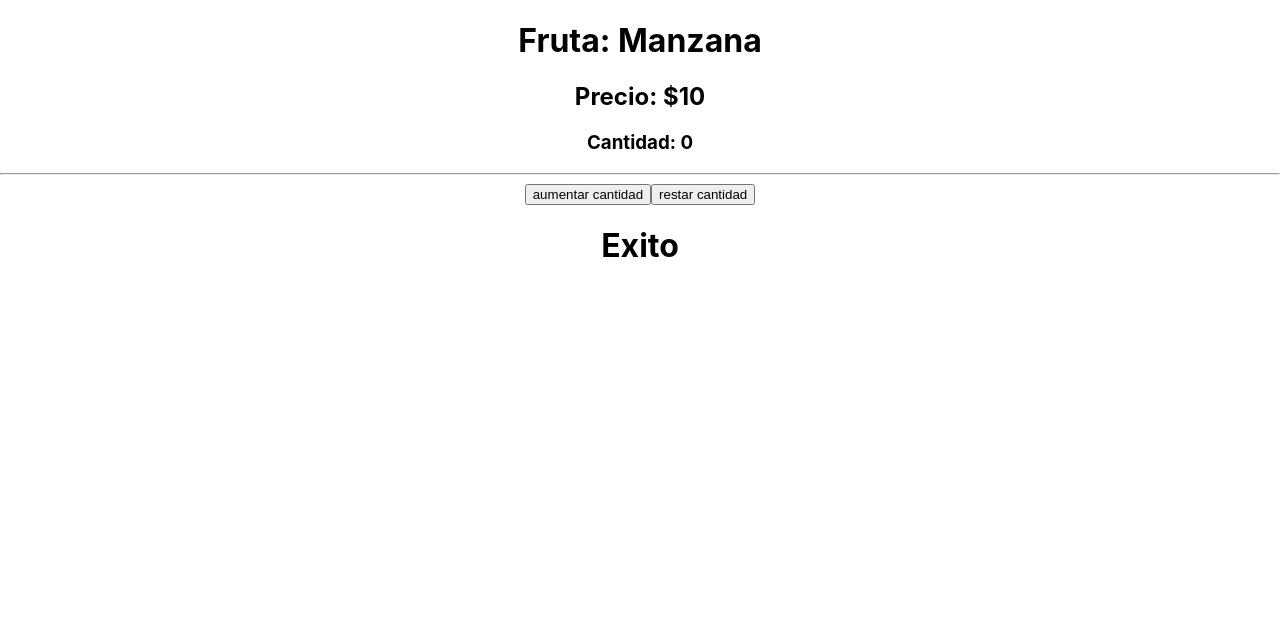
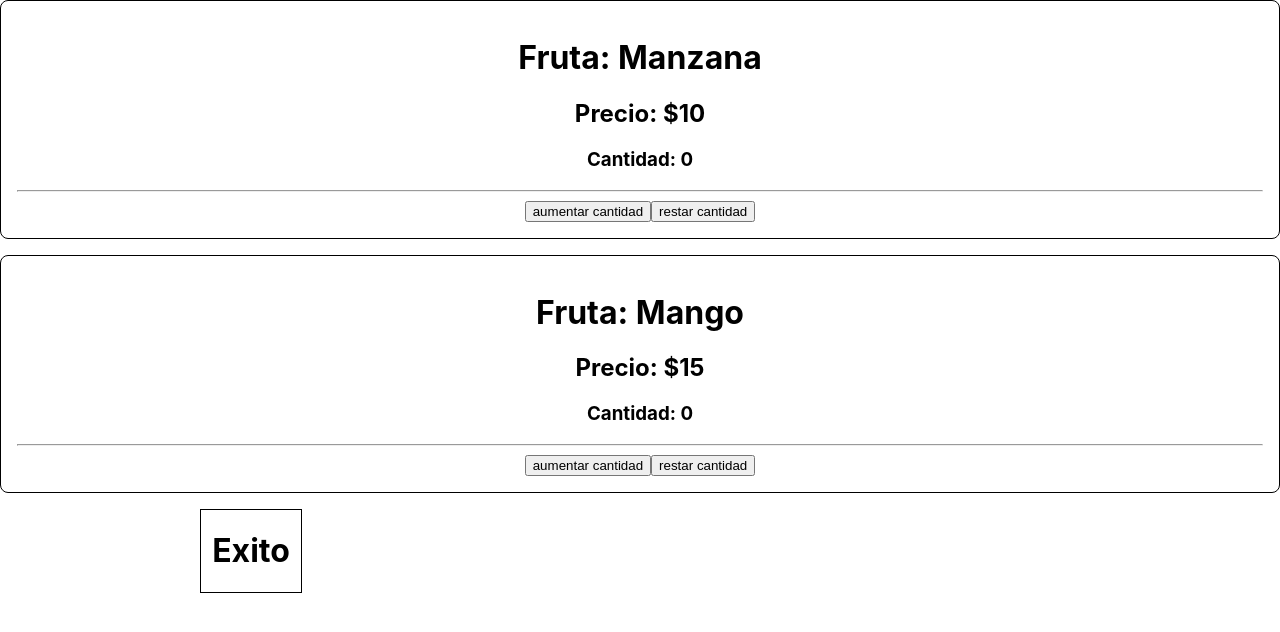
Before and after one commit to adrian1426/UniversidadReactJS, a React (Create React App) app: page / in a window 1280 px wide. Shown: the top 632 px of the page. Built offline with nearby package versions, Linux system fonts and the light colour scheme.

Commit message:
css en linea o styled component

```diff
--- a/src/App.js
+++ b/src/App.js
@@ -11,6 +11,12 @@ function App() {
         nombre='Manzana'
         precio={10}
       />
+
+      <Fruta
+        nombre='Mango'
+        precio={15}
+      />
+
       <Message.Success />
     </div>
   );
--- a/src/components/ClassFrutas.js
+++ b/src/components/ClassFrutas.js
@@ -19,8 +19,20 @@ class Fruta extends Component {
     const { nombre, precio } = this.props;
     const { cantidad } = this.state;
 
+    const hasItem = cantidad > 0;
+
+    const styles = {
+      border: '1px solid black',
+      marginBottom: '1em',
+      borderRadius: '0.5em',
+      padding: '1em',
+      background: hasItem ? 'linear-gradient(45deg, black,#4a02f7)' : '#FFF',
+      color: hasItem ? '#FFF' : '#000',
+      transition: 'all 400ms ease-out'
+    };
+
     return (
-      <div>
+      <div style={styles}>
         <h1>Fruta: {nombre}</h1>
         <h2>Precio: ${precio}</h2>
         <h3>Cantidad: {cantidad}</h3>
--- a/src/components/Messages.js
+++ b/src/components/Messages.js
@@ -11,7 +11,13 @@ const Message = {
   },
   Success: () => {
     return (
-      <div>
+      <div
+        style={{
+          border: '1px solid black',
+          maxWidth: '100px',
+          marginLeft: '200px'
+        }}
+      >
         <h1>Exito</h1>
       </div>
     );
```
